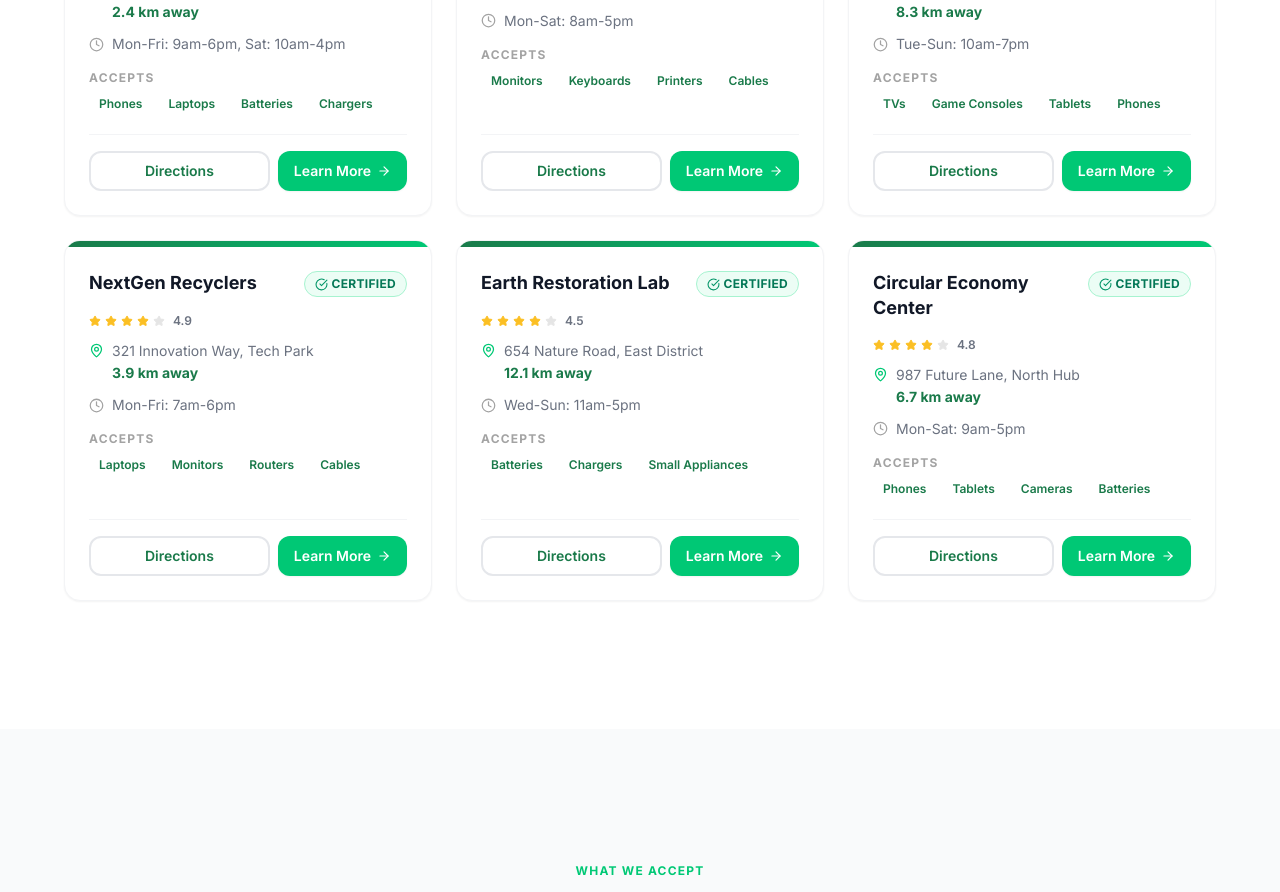
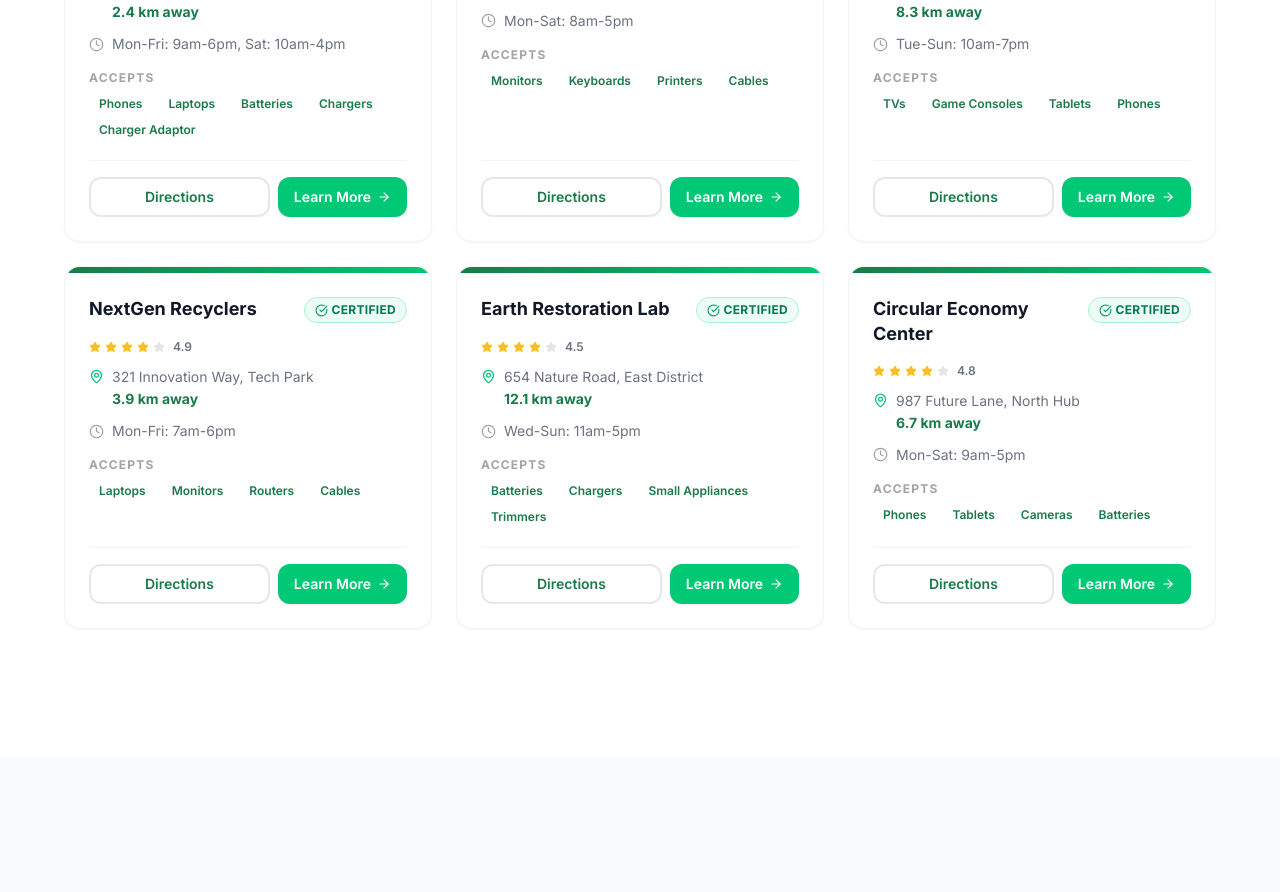
Before and after one commit to nirjalguragainofficial-hash/ReCircuit-Frontend, a React (Vite) app: page / in a window 1280 px wide. Shown: the part 2665-3557 px from the top of the page. Built offline with nearby package versions, Linux system fonts and the light colour scheme.

Commit message:
Update mockCenters to accept Trimmers and Charger Adaptor

```diff
--- a/src/data/mockData.js
+++ b/src/data/mockData.js
@@ -5,7 +5,7 @@ export const mockCenters = [
     name: 'EcoTech Recycling Hub',
     address: '123 Green Street, Downtown',
     distance: '2.4 km',
-    acceptedItems: ['Phones', 'Laptops', 'Batteries', 'Chargers'],
+    acceptedItems: ['Phones', 'Laptops', 'Batteries', 'Chargers', 'Charger Adaptor'],
     hours: 'Mon-Fri: 9am-6pm, Sat: 10am-4pm',
     certified: true,
     rating: 4.8,
@@ -46,7 +46,7 @@ export const mockCenters = [
     name: 'Earth Restoration Lab',
     address: '654 Nature Road, East District',
     distance: '12.1 km',
-    acceptedItems: ['Batteries', 'Chargers', 'Small Appliances'],
+    acceptedItems: ['Batteries', 'Chargers', 'Small Appliances', 'Trimmers'],
     hours: 'Wed-Sun: 11am-5pm',
     certified: true,
     rating: 4.5,
```
